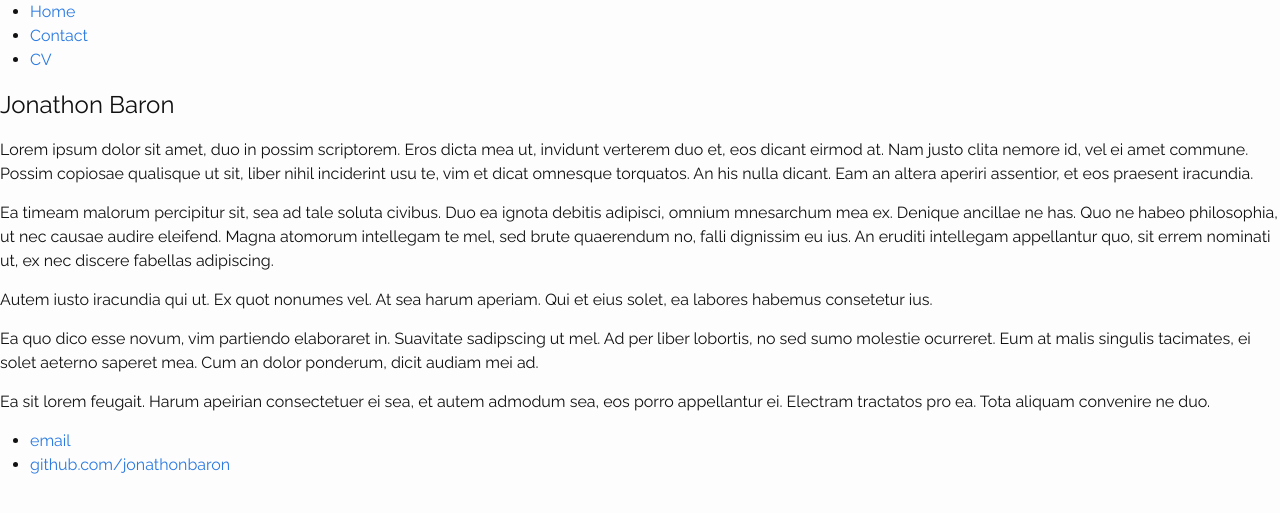
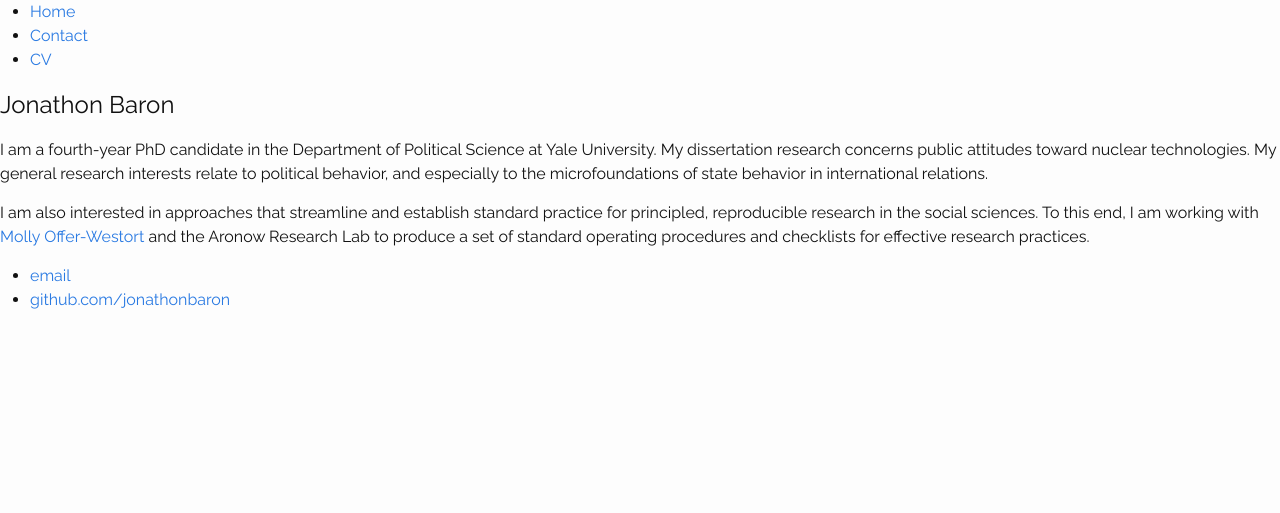
Before and after one commit to jonathonbaron/jonathonbaron.github.io, a Jekyll site: the page built from index.md, in a window 1280 px wide. Shown: the top 513 px of the page. Built offline with Jekyll 4.4.1, drawn with Linux system fonts in a browser that asks for light colours.

Commit message:
Update index.md

```diff
--- a/index.md
+++ b/index.md
@@ -4,12 +4,6 @@ title: "Home"
 date:   2016-12-19
 ---
 
-Lorem ipsum dolor sit amet, duo in possim scriptorem. Eros dicta mea ut, invidunt verterem duo et, eos dicant eirmod at. Nam justo clita nemore id, vel ei amet commune. Possim copiosae qualisque ut sit, liber nihil inciderint usu te, vim et dicat omnesque torquatos. An his nulla dicant. Eam an altera aperiri assentior, et eos praesent iracundia.
+I am a fourth-year PhD candidate in the Department of Political Science at Yale University. My dissertation research concerns public attitudes toward nuclear technologies. My general research interests relate to political behavior, and especially to the microfoundations of state behavior in international relations.
 
-Ea timeam malorum percipitur sit, sea ad tale soluta civibus. Duo ea ignota debitis adipisci, omnium mnesarchum mea ex. Denique ancillae ne has. Quo ne habeo philosophia, ut nec causae audire eleifend. Magna atomorum intellegam te mel, sed brute quaerendum no, falli dignissim eu ius. An eruditi intellegam appellantur quo, sit errem nominati ut, ex nec discere fabellas adipiscing.
-
-Autem iusto iracundia qui ut. Ex quot nonumes vel. At sea harum aperiam. Qui et eius solet, ea labores habemus consetetur ius.
-
-Ea quo dico esse novum, vim partiendo elaboraret in. Suavitate sadipscing ut mel. Ad per liber lobortis, no sed sumo molestie ocurreret. Eum at malis singulis tacimates, ei solet aeterno saperet mea. Cum an dolor ponderum, dicit audiam mei ad.
-
-Ea sit lorem feugait. Harum apeirian consectetuer ei sea, et autem admodum sea, eos porro appellantur ei. Electram tractatos pro ea. Tota aliquam convenire ne duo.
+I am also interested in approaches that streamline and establish standard practice for principled, reproducible research in the social sciences. To this end, I am working with [Molly Offer-Westort](https://mollyow.github.io) and the Aronow Research Lab to produce a set of standard operating procedures and checklists for effective research practices.
```
